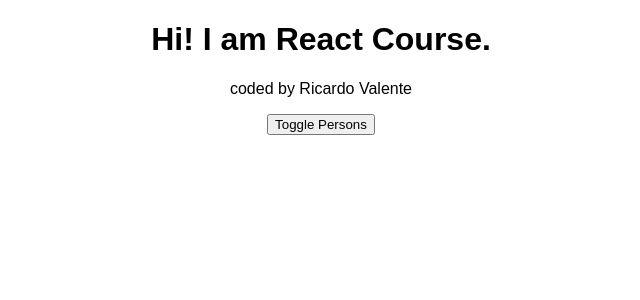
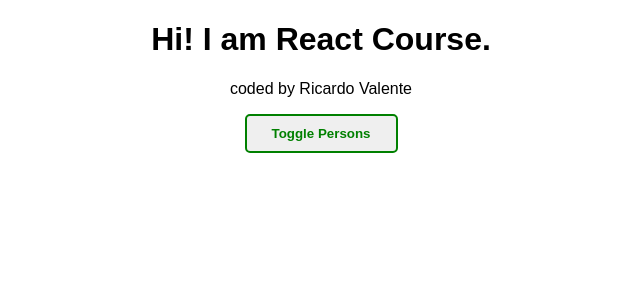
Before and after one commit to ricardo-valente/react_practicing, a React app: page / in a window 1280 px wide. Shown: the top 300 px of the page, without its empty margins (319-959 px from the left). Built offline with nearby package versions, Linux system fonts and the light colour scheme.

Commit message:
removed element with the cockpit class && assigned buttonClass to button class provided by css modules file

```diff
--- a/src/cockpit/Cockpit.js
+++ b/src/cockpit/Cockpit.js
@@ -1,10 +1,11 @@
 import React from 'react'
 import cockpitStyles from './Cockpit.css'
+import Util from '../hoc/Util'
 
 const cockpit = props => {
 
   const classes = []
-  let buttonClass = ''
+  let buttonClass = cockpitStyles.button
 
   props.persons.length < 3
     ? classes.push(cockpitStyles.red)
@@ -14,17 +15,17 @@ const cockpit = props => {
     : false
 
   if (props.showPersons) {
-    buttonClass = cockpitStyles.red
+    buttonClass = [cockpitStyles.button, cockpitStyles.red].join(' ')
   }
 
   return (
-    <header className={cockpitStyles.Cockpit}>
+    <Util>
       <h1>Hi! I am {props.appName}.</h1>
       <p className={classes.join(' ')}>coded by {props.appAuthor}</p>
       <button
         className={buttonClass}
         onClick={props.onClick}>Toggle Persons</button>
-    </header>
+    </Util>
   )
 }
 
```
